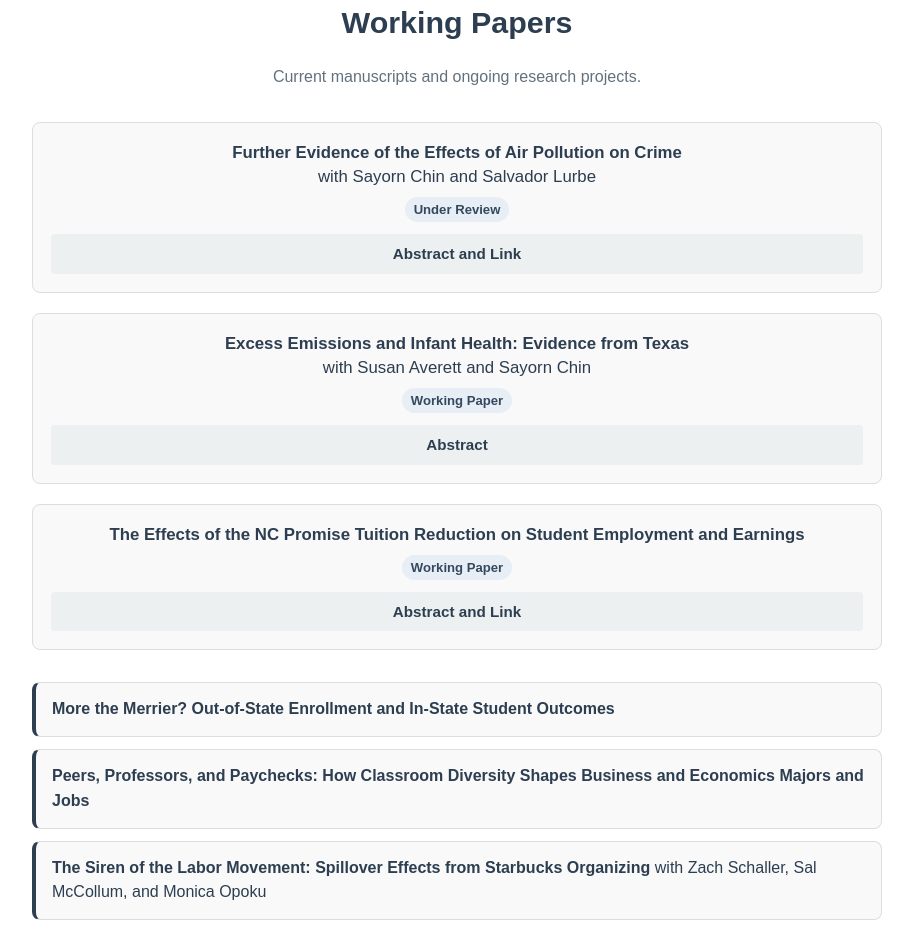
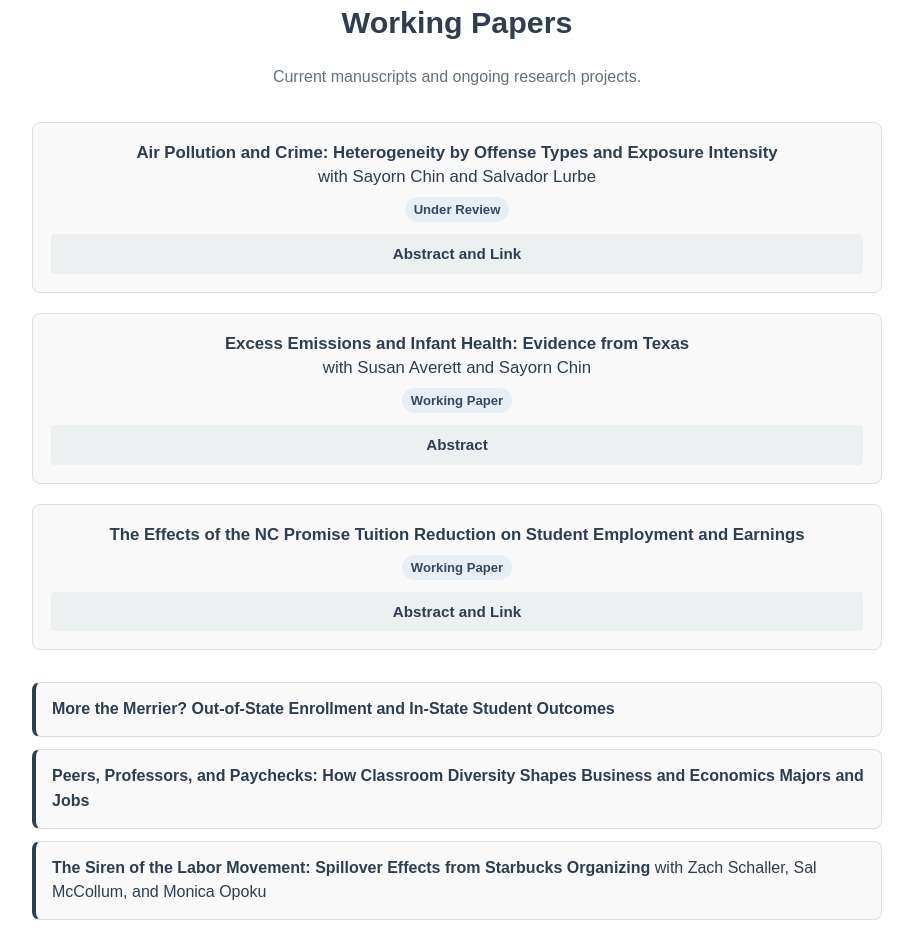
Before and after one commit to Prasiddha97/Prasiddha97.github.io, a plain HTML site: page Research.html in a window 1280 px wide. Shown: the part 1136-2074 px from the top of the page, without its empty margins (183-1096 px from the left). Drawn offline with Linux system fonts and the light colour scheme.

Commit message:
Update Research.html

```diff
--- a/Research.html
+++ b/Research.html
@@ -663,7 +663,8 @@
 
           <article class="paper">
             <div class="paper-title">
-              Further Evidence of the Effects of Air Pollution on Crime
+              Air Pollution and Crime: Heterogeneity by Offense Types and Exposure
+Intensity
               <br>
 
               <span style="font-weight: normal;">
```
